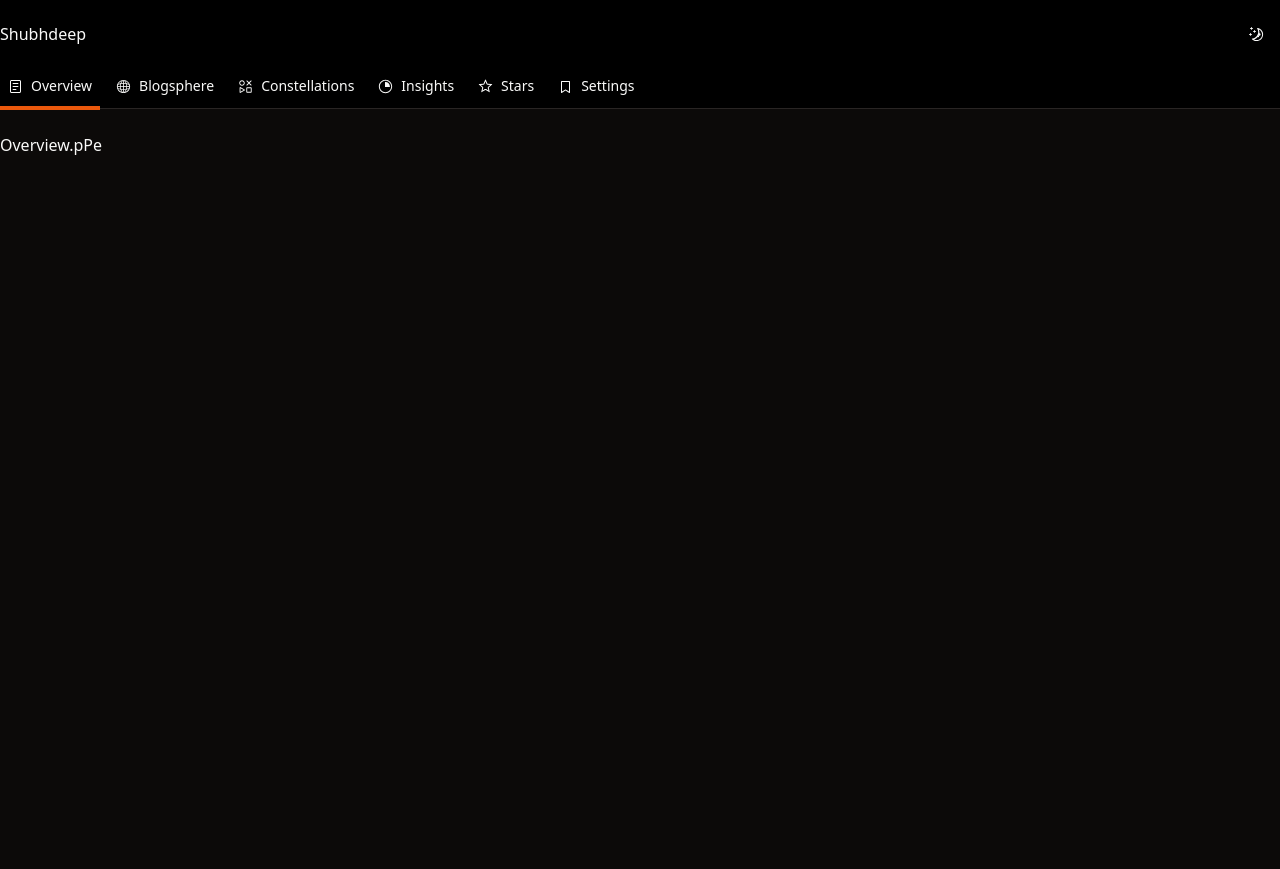
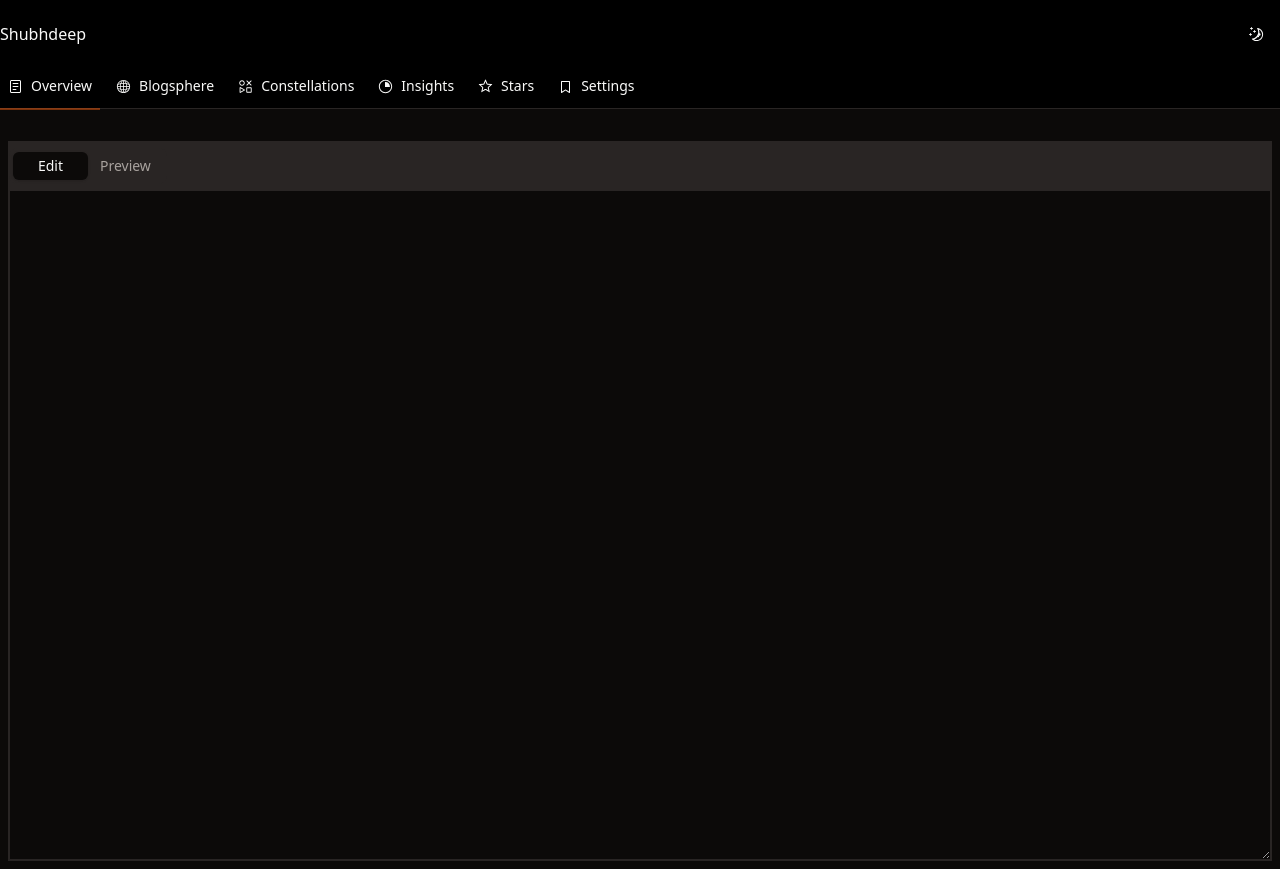
Before and after one commit to Shubhdeeps/Caffeinated-Creations, a React (Vite) app in the folder client/: page /overview in a window 1280 px wide. Before the commit the page ends 800 px from the top, so only its background shows below. Built offline with nearby package versions, Linux system fonts and the light colour scheme.

Commit message:
markdown added

```diff
--- a/client/package.json
+++ b/client/package.json
@@ -15,11 +15,15 @@
     "@radix-ui/react-slot": "^1.0.2",
     "@radix-ui/react-tabs": "^1.0.4",
     "@radix-ui/react-tooltip": "^1.0.7",
+    "@types/react-syntax-highlighter": "^15.5.13",
     "class-variance-authority": "^0.7.0",
     "clsx": "^2.1.1",
     "react": "^18.2.0",
     "react-dom": "^18.2.0",
+    "react-markdown": "^9.0.1",
     "react-router-dom": "^6.23.1",
+    "react-syntax-highlighter": "^15.5.0",
+    "remark-gfm": "^4.0.0",
     "tailwind-merge": "^2.3.0",
     "tailwindcss-animate": "^1.0.7"
   },
--- a/client/src/components/layout/DarkModeSwitcher.tsx
+++ b/client/src/components/layout/DarkModeSwitcher.tsx
@@ -40,7 +40,7 @@ export default function DarkModeSwitcher() {
   }
   return (
     <div>
-      <Button variant="ghost" onClick={switchTheme}>
+      <Button className="rounded-full" variant="ghost" onClick={switchTheme}>
         {themeAndIconMap[currentMode]}
       </Button>
     </div>
--- a/client/src/components/layout/Navbar.tsx
+++ b/client/src/components/layout/Navbar.tsx
@@ -157,7 +157,7 @@ function NavButton({ children, isActive, link }: IProps) {
         </Link>
       </Button>
       {isActive && (
-        <div className="h-1 w-full absolute -bottom-[0.15rem] bg-primary" />
+        <div className="h-[2px] w-full absolute -bottom-[0.15rem] bg-primary/50" />
       )}
     </div>
   );
--- /dev/null
+++ b/client/src/components/ui/textarea.tsx
@@ -0,0 +1,24 @@
+import * as React from "react"
+
+import { cn } from "@/lib/utils"
+
+export interface TextareaProps
+  extends React.TextareaHTMLAttributes<HTMLTextAreaElement> {}
+
+const Textarea = React.forwardRef<HTMLTextAreaElement, TextareaProps>(
+  ({ className, ...props }, ref) => {
+    return (
+      <textarea
+        className={cn(
+          "flex min-h-[60px] w-full rounded-md border border-input bg-transparent px-3 py-2 text-sm shadow-sm placeholder:text-muted-foreground focus-visible:outline-none focus-visible:ring-1 focus-visible:ring-ring disabled:cursor-not-allowed disabled:opacity-50",
+          className
+        )}
+        ref={ref}
+        {...props}
+      />
+    )
+  }
+)
+Textarea.displayName = "Textarea"
+
+export { Textarea }
--- /dev/null
+++ b/client/src/features/Markdown/components/InputScreen.tsx
@@ -0,0 +1,25 @@
+import { Textarea } from "@/components/ui/textarea";
+import React, { useEffect, useRef } from "react";
+
+type IProps = {
+  markdownRef: React.MutableRefObject<string>;
+};
+const InputScreen = (props: IProps) => {
+  const textAreaRef = useRef<HTMLTextAreaElement | null>(null);
+  useEffect(() => {
+    if (textAreaRef.current) {
+      textAreaRef.current.value = props.markdownRef.current;
+    }
+  }, []);
+  return (
+    <Textarea
+      ref={textAreaRef}
+      //   value={props.markdownRef.current}
+      className="w-full h-full rounded-none outline-none"
+      onChange={(e) => {
+        props.markdownRef.current = e.target.value;
+      }}
+    />
+  );
+};
+export default InputScreen;
--- /dev/null
+++ b/client/src/features/Markdown/components/MarkupHeader.tsx
@@ -0,0 +1,21 @@
+import { Tabs, TabsList, TabsTrigger } from "@/components/ui/tabs";
+
+type IProps = {
+  setIsPreview: (state: boolean) => void;
+};
+export default function MarkdownHeader({ setIsPreview }: IProps) {
+  return (
+    <div className="w-full h-12 bg-secondary flex">
+      <Tabs defaultValue="Edit" className="w-fit my-auto">
+        <TabsList className="grid w-full grid-cols-2">
+          <TabsTrigger onClick={() => setIsPreview(false)} value="Edit">
+            Edit
+          </TabsTrigger>
+          <TabsTrigger onClick={() => setIsPreview(true)} value="Preview">
+            Preview
+          </TabsTrigger>
+        </TabsList>
+      </Tabs>
+    </div>
+  );
+}
--- /dev/null
+++ b/client/src/features/Markdown/components/PreviewScreen.tsx
@@ -0,0 +1,37 @@
+import Markdown from "react-markdown";
+import remarkGfm from "remark-gfm";
+import { Prism } from "react-syntax-highlighter";
+import { dark } from "react-syntax-highlighter/dist/esm/styles/prism";
+
+type IProps = {
+  markup: string;
+};
+export default function PreviewScreen({ markup }: IProps) {
+  return (
+    <div className="p-3">
+      <Markdown
+        children={markup}
+        components={{
+          code(props) {
+            const { children, className, ...rest } = props;
+            const match = /language-(\w+)/.exec(className || "");
+            return match ? (
+              <Prism
+                // {...rest}
+                PreTag="div"
+                children={String(children).replace(/\n$/, "")}
+                language={match[1]}
+                style={dark}
+              />
+            ) : (
+              <code {...rest} className={className}>
+                {children}
+              </code>
+            );
+          },
+        }}
+        remarkPlugins={[remarkGfm]}
+      />
+    </div>
+  );
+}
--- /dev/null
+++ b/client/src/features/Markdown/index.tsx
@@ -0,0 +1,22 @@
+import { useRef, useState } from "react";
+import MarkdownHeader from "./components/MarkupHeader";
+import PreviewScreen from "./components/PreviewScreen";
+import InputScreen from "./components/InputScreen";
+
+export default function Markdown() {
+  const [isPreview, setIsPreview] = useState(false);
+  const markdown = useRef<string>("");
+
+  return (
+    <div className="w-full h-[90vh] border flex flex-col">
+      <MarkdownHeader setIsPreview={setIsPreview} />
+      <div className="flex-1 h-full overflow-auto">
+        {isPreview ? (
+          <PreviewScreen markup={markdown.current} />
+        ) : (
+          <InputScreen markdownRef={markdown} />
+        )}
+      </div>
+    </div>
+  );
+}
--- a/client/src/pages/Overview.page.tsx
+++ b/client/src/pages/Overview.page.tsx
@@ -1,5 +1,9 @@
-import React from "react";
+import Markdown from "@/features/Markdown";
 
 export default function OverviewPage() {
-  return <div>Overview.pPe</div>;
+  return (
+    <div className="p-2">
+      <Markdown />
+    </div>
+  );
 }
```
Also changed, not shown: 1 other file (tests, documents, lock files or other folders).
